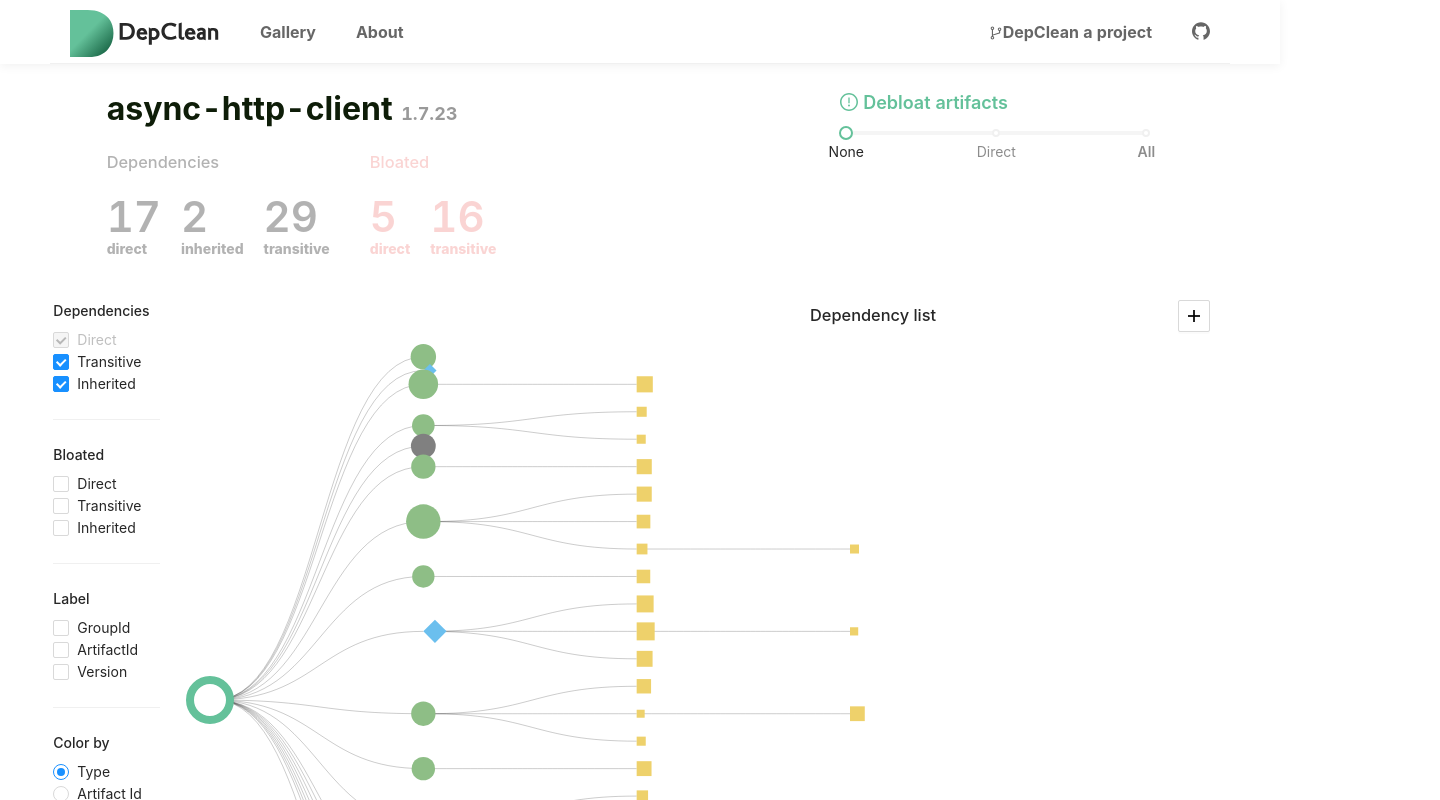
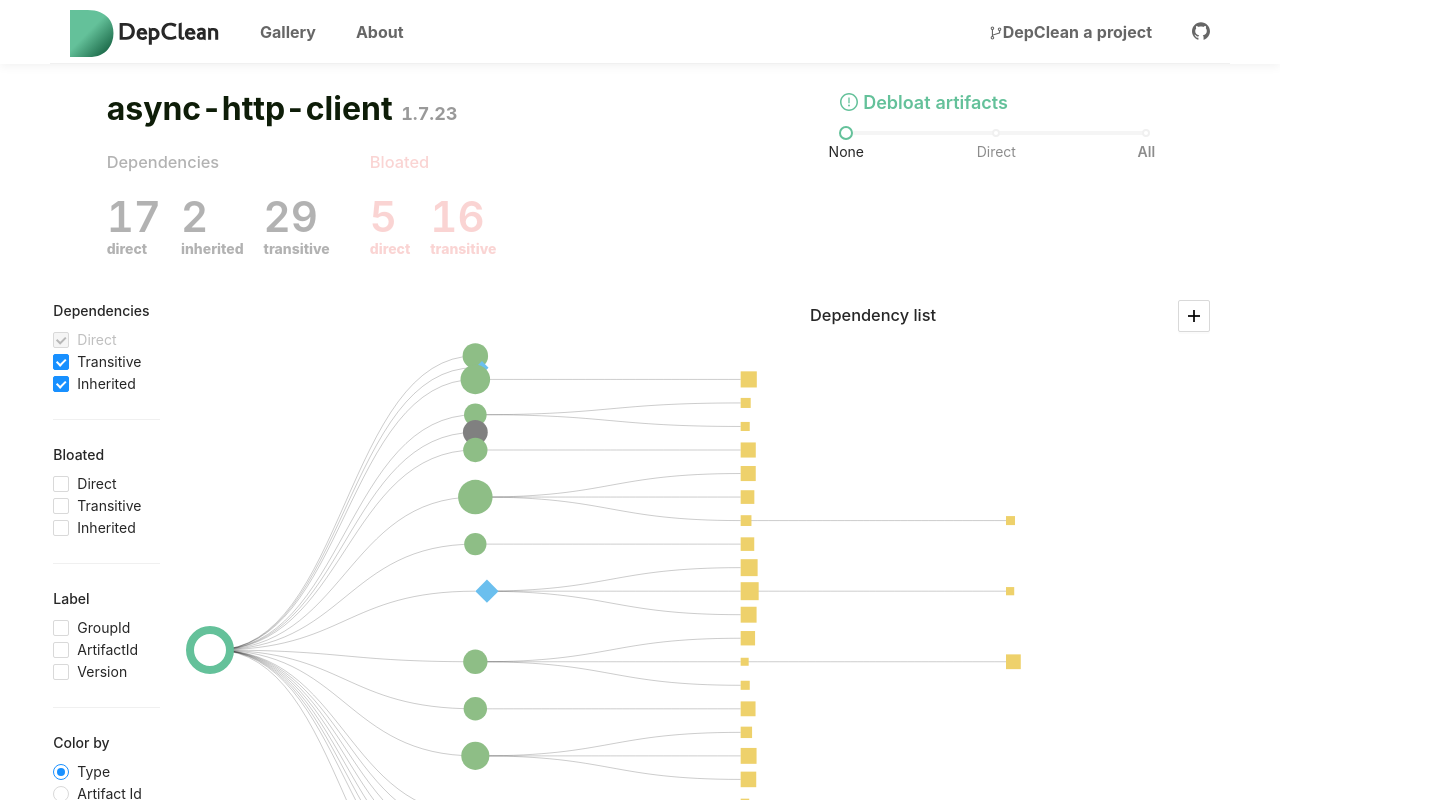
Before and after one commit to ASSERT-KTH/depclean-web, a React (Create React App) app in the folder front-end/: page / in a window 1280 px wide. Shown: the top 800 px of the page, 1440 px wide, since content can reach past the window. Built offline with nearby package versions, Linux system fonts and the light colour scheme.

Commit message:
fix horizontal tree size

```diff
--- a/front-end/src/HomeViz.tsx
+++ b/front-end/src/HomeViz.tsx
@@ -82,8 +82,8 @@
         marginRight: 50,
         marginBottom: 50,
         marginLeft: 50,
-        boundedHeight: (size.width / 100) * 50,
-        boundedWidth: size.height - 100,
+        boundedHeight: size.height - 100,
+        boundedWidth: size.width * 0.7,
     }
 
 
--- a/front-end/src/HorizontalTree.tsx
+++ b/front-end/src/HorizontalTree.tsx
@@ -56,7 +56,7 @@
     const tree = d3.tree()
         .nodeSize([30, 100])
         .separation((a, b) => a.depth)
-        .size([dimensions.boundedWidth, dimensions.boundedHeight])
+        .size([dimensions.boundedHeight - dimensions.marginBottom - dimensions.marginTop, dimensions.boundedWidth - dimensions.marginBottom - dimensions.marginTop])
 
     //NodeSize nullifies the .size
     // .size([dimensions.boundedHeight, dimensions.boundedWidth])
@@ -79,7 +79,7 @@
         <Col span="20">
             <div className="wrapper">
                 <Tooltip value={toolTipValue} position={toolTipPos} opacity={tpOpacity} />
-                <svg width={dimensions.width} height={dimensions.height} key={uuidv4()} >
+                <svg width={dimensions.boundedWidth} height={dimensions.boundedHeight} key={uuidv4()} >
                     <g
                         className="bounds"
                         transform={"translate(" + dimensions.marginLeft + "," + dimensions.marginTop + ")"}
```
